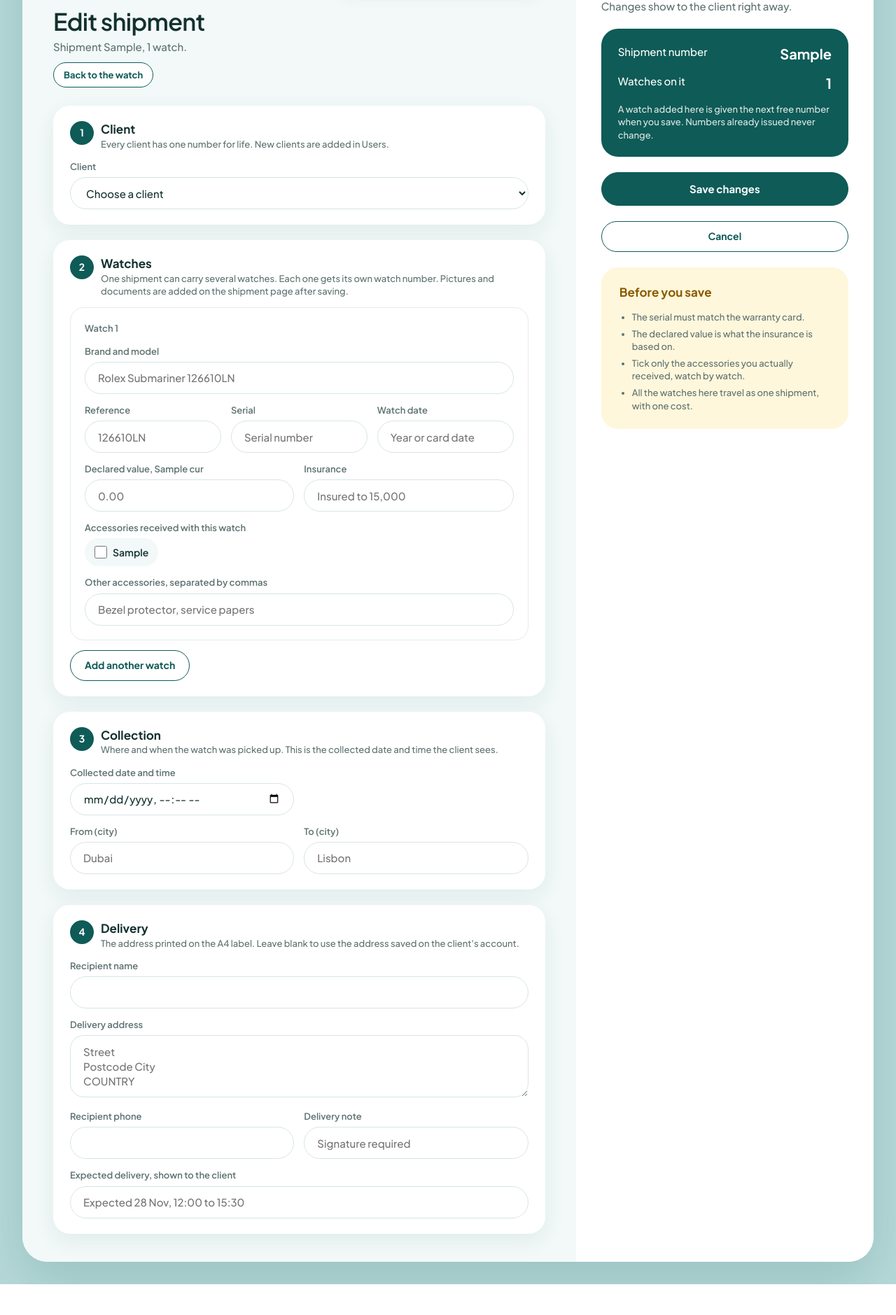
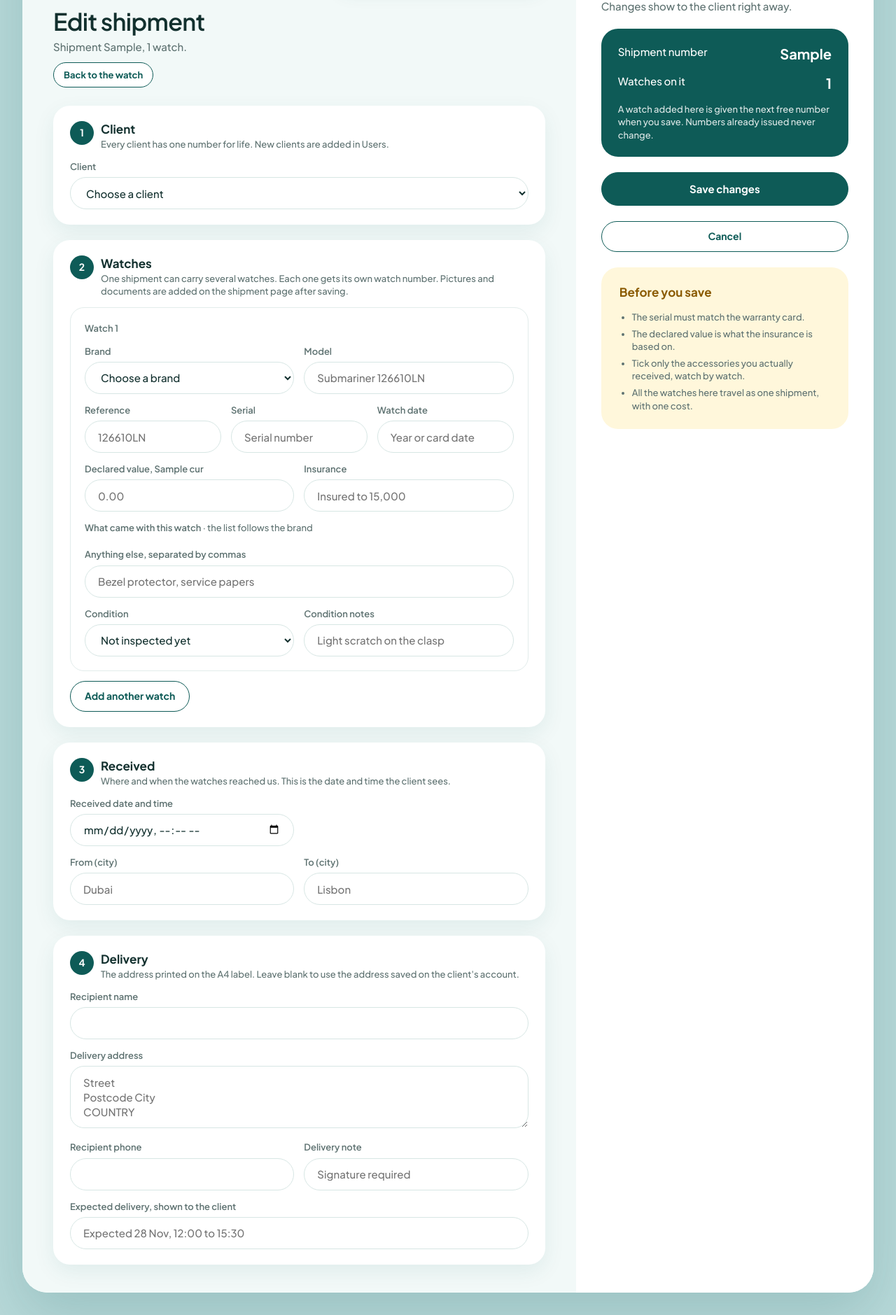
Before and after one commit to Hasnu07/purologic-logistic-board, a Node project: template views/admin/shipment_form.ejs in a window 1280 px wide. Shown: the part 195-2074 px from the top of the page at 70% size. Before the commit the page ends 2030 px from the top, so only its background shows below. Run offline with Node 20 templates, Linux system fonts and the light colour scheme; the template is opened without the code that fills it: most values are stand-ins (such as "Sample title", 1, 10 or a date in 2020).

Commit message:
Inspection flow: five statuses, a brand per watch, and condition
The statuses now follow what actually happens to a watch in the office:
Received, Inspecting, Packing/Creating shipment, In route to delivery
address, Delivered. A new shipment starts at Received and each update
offers the next step. The statuses posted before this (Collected, Packed,
Handed to courier, In transit, Customs hold, Out for delivery, Returned to
sender) are no longer offered but still read correctly, so old shipments
and their time tracking are unchanged.

Every watch now has a brand, and the brand decides what we tick off when
it comes in. Rolex asks for the green and white tags, Patek for its three
boxes and the winder, Audemars Piguet for the booklet box, Richard Mille
for the warranty sheet, Cartier for its tool. Changing the brand rebuilds
the list in place and keeps what was already ticked; anything the new list
has no room for moves into the free-text field rather than being lost.
Clients pick the brand on their request too, so the shipment form opens
already filled in.

Each watch also records how it arrived: Unworn, Worn or Scratches, with a
notes line for the detail. Brand and condition follow onto the Watches
list, the printed watch sheet and the CSV export.

What the inspection found belongs to us until the shipment is packed. A
client sees only the status while we are receiving and checking; from
Packing onwards they see what we received, what was missing, the condition
and the pictures. Staff see all of it at every step.

Co-Authored-By: Claude Opus 5 <noreply@anthropic.com>

```diff
--- /dev/null
+++ b/public/brand.js
@@ -0,0 +1,45 @@
+// The accessory ticks on the shipment form follow the brand: pick Rolex and you get Rolex's list.
+// What was already ticked stays ticked if the new list has it, so changing brand loses nothing.
+(function () {
+  var MAP = window.__BRAND_ACC || {};
+  var form = document.getElementById('shipform');
+  if (!form) return;
+
+  function rebuild(select) {
+    var block = select.closest('[data-block]');
+    if (!block) return;
+    var box = block.querySelector('[data-acc]');
+    if (!box) return;
+    var i = block.dataset.i || '0';
+    var ticked = {};
+    box.querySelectorAll('input[type=checkbox]').forEach(function (c) { if (c.checked) ticked[c.value] = true; });
+
+    var list = MAP[select.value] || MAP[''] || [];
+    box.textContent = '';
+    list.forEach(function (label) {
+      var l = document.createElement('label');
+      var c = document.createElement('input');
+      c.type = 'checkbox';
+      c.name = 'acc_' + i;
+      c.value = label;
+      c.checked = !!ticked[label];
+      l.appendChild(c);
+      l.appendChild(document.createTextNode(label));
+      box.appendChild(l);
+    });
+
+    // Anything that was ticked but is not on the new brand's list moves into the free-text field,
+    // so nothing the staff recorded is thrown away by changing the brand.
+    var leftover = Object.keys(ticked).filter(function (k) { return list.indexOf(k) === -1; });
+    var other = block.querySelector('[name^="acc_other_"]');
+    if (other && leftover.length) {
+      var have = other.value.split(',').map(function (x) { return x.trim(); }).filter(Boolean);
+      leftover.forEach(function (k) { if (have.indexOf(k) === -1) have.push(k); });
+      other.value = have.join(', ');
+    }
+  }
+
+  form.addEventListener('change', function (e) {
+    if (e.target.matches('[data-brand]')) rebuild(e.target);
+  });
+})();
--- a/src/board.js
+++ b/src/board.js
@@ -51,7 +51,7 @@ function today(clientId, requests, base) {
     .all(start.toISOString(), end.toISOString(), ...(clientId ? [clientId] : []));
   const items = rows.map((e) => ({
     at: e.created_at, time: F.fmtTime(e.created_at), tone: F.toneClass(e.status),
-    icon: e.status === 'Collected' ? 'truck' : e.status === 'Delivered' ? 'check' : e.status === 'Handed to courier' ? 'briefcase' : 'pin',
+    icon: F.stepOf(e.status) === 1 ? 'truck' : e.status === 'Delivered' ? 'check' : F.isMoving(e.status) ? 'briefcase' : 'pin',
     title: `${e.status}: ${e.watch}${e.watch_count > 1 ? ' + ' + (e.watch_count - 1) + ' more' : ''}`, sub: [e.shipment_no, e.location].filter(Boolean).join(', '), href: `${base}/shipments/${e.sid}`
   }));
   for (const r of requests) {
--- a/src/routes/client.js
+++ b/src/routes/client.js
@@ -82,7 +82,7 @@ r.get('/shipments/new', (req, res) => {
     v: {
       kind: 'collection', address: u.address, contact_name: u.name, note: '',
       d_name: u.name, d_line1: '', d_line2: '', d_post: '', d_city: u.city || '', d_country: '', d_phone: u.phone || '',
-      watches: [{ watch: '', reference: '', serial: '', watch_date: '', value: '' }]
+      watches: [{ brand: '', watch: '', reference: '', serial: '', watch_date: '', value: '' }]
     }
   });
 });
@@ -93,7 +93,8 @@ function readRequestForm(body) {
   for (let i = 0; i < 50; i++) {
     if (body['watch_' + i] === undefined) continue;
     const w = {
-      pos: i, watch: s(body['watch_' + i]).slice(0, 120), reference: s(body['reference_' + i]).slice(0, 80),
+      pos: i, brand: F.BRANDS.includes(body['brand_' + i]) ? body['brand_' + i] : '',
+      watch: s(body['watch_' + i]).slice(0, 120), reference: s(body['reference_' + i]).slice(0, 80),
       serial: s(body['serial_' + i]).slice(0, 80), watch_date: s(body['watch_date_' + i]).slice(0, 60),
       value: money(body['value_' + i])
     };
--- a/views/admin/costs.ejs
+++ b/views/admin/costs.ejs
@@ -37,7 +37,7 @@
   <div class="row between"><h2>Billed this month</h2><span class="small muted b">Last <%= billed.length %> of <%= billedCount %></span></div>
   <% if (!billed.length) { %><p class="small muted">No costs entered for shipments collected this month.</p><% } else { %>
   <div class="scroll"><table>
-    <thead><tr><th>Shipment</th><th>Watch</th><th>Client</th><th>Courier</th><th>Collected</th><th>Cost</th><th>Charged to</th></tr></thead>
+    <thead><tr><th>Shipment</th><th>Watch</th><th>Client</th><th>Courier</th><th>Received</th><th>Cost</th><th>Charged to</th></tr></thead>
     <tbody>
     <% billed.forEach((x) => { const pending = x.paid_from === 'Wallet' && !isClosed(x.status); %>
     <tr>
--- a/views/admin/shipment_form.ejs
+++ b/views/admin/shipment_form.ejs
@@ -7,7 +7,8 @@
   const wval = (w, k) => (w[k] === null || w[k] === undefined || Number.isNaN(w[k]) ? '' : w[k]);
   const accOf = (w) => (Array.isArray(w.accessories) ? w.accessories : []);
   const hasAcc = (w, label) => accOf(w).some((a) => a.label === label && a.ok);
-  const otherAcc = (w) => accOf(w).filter((a) => !STD_ACCESSORIES.includes(a.label)).map((a) => a.label).join(', ');
+  const listFor = (w) => accessoriesFor(w.brand || '');
+  const otherAcc = (w) => accOf(w).filter((a) => a.ok && !listFor(w).includes(a.label)).map((a) => a.label).join(', ');
 %>
 <div>
   <h1><%= sh ? 'Edit shipment' : 'New shipment' %></h1>
@@ -39,7 +40,14 @@
           <button type="button" class="btn btn-sm btn-danger" data-remove <%= watches.length < 2 ? 'hidden' : '' %>>Remove</button>
         </div>
         <input type="hidden" name="watch_id_<%= i %>" value="<%= w.id || '' %>">
-        <div><label class="lb" for="f-watch_<%= i %>">Brand and model</label><input id="f-watch_<%= i %>" name="watch_<%= i %>" class="in" value="<%= wval(w, 'watch') %>" placeholder="Rolex Submariner 126610LN" required></div>
+        <div class="grid2">
+          <div><label class="lb" for="f-brand_<%= i %>">Brand</label>
+            <select id="f-brand_<%= i %>" name="brand_<%= i %>" class="in" data-brand>
+              <option value="">Choose a brand</option>
+              <% BRANDS.forEach((b) => { %><option value="<%= b %>" <%= (w.brand || '') === b ? 'selected' : '' %>><%= b %></option><% }) %>
+            </select></div>
+          <div><label class="lb" for="f-watch_<%= i %>">Model</label><input id="f-watch_<%= i %>" name="watch_<%= i %>" class="in" value="<%= wval(w, 'watch') %>" placeholder="Submariner 126610LN" required></div>
+        </div>
         <div class="grid3">
           <div><label class="lb" for="f-ref_<%= i %>">Reference</label><input id="f-ref_<%= i %>" name="reference_<%= i %>" class="in" value="<%= wval(w, 'reference') %>" placeholder="126610LN"></div>
           <div><label class="lb" for="f-serial_<%= i %>">Serial</label><input id="f-serial_<%= i %>" name="serial_<%= i %>" class="in" value="<%= wval(w, 'serial') %>" placeholder="Serial number"></div>
@@ -49,9 +57,17 @@
           <div><label class="lb" for="f-value_<%= i %>">Declared value, <%= cur %></label><input id="f-value_<%= i %>" name="value_<%= i %>" class="in" type="number" min="0" step="0.01" value="<%= wval(w, 'value') %>" placeholder="0.00"></div>
           <div><label class="lb" for="f-ins_<%= i %>">Insurance</label><input id="f-ins_<%= i %>" name="insurance_<%= i %>" class="in" value="<%= wval(w, 'insurance') %>" placeholder="Insured to 15,000"></div>
         </div>
-        <div><span class="lb">Accessories received with this watch</span>
-          <div class="checks"><% STD_ACCESSORIES.forEach((a) => { %><label><input type="checkbox" name="acc_<%= i %>" value="<%= a %>" <%= hasAcc(w, a) ? 'checked' : '' %>><%= a %></label><% }) %></div></div>
-        <div><label class="lb" for="f-other_<%= i %>">Other accessories, separated by commas</label><input id="f-other_<%= i %>" name="acc_other_<%= i %>" class="in" value="<%= otherAcc(w) %>" placeholder="Bezel protector, service papers"></div>
+        <div><span class="lb">What came with this watch<span class="hint" style="font-weight:400"> &middot; the list follows the brand</span></span>
+          <div class="checks" data-acc><% listFor(w).forEach((a) => { %><label><input type="checkbox" name="acc_<%= i %>" value="<%= a %>" <%= hasAcc(w, a) ? 'checked' : '' %>><%= a %></label><% }) %></div></div>
+        <div><label class="lb" for="f-other_<%= i %>">Anything else, separated by commas</label><input id="f-other_<%= i %>" name="acc_other_<%= i %>" class="in" value="<%= otherAcc(w) %>" placeholder="Bezel protector, service papers"></div>
+        <div class="grid2">
+          <div><label class="lb" for="f-cond_<%= i %>">Condition</label>
+            <select id="f-cond_<%= i %>" name="condition_<%= i %>" class="in">
+              <option value="">Not inspected yet</option>
+              <% CONDITIONS.forEach((c) => { %><option value="<%= c %>" <%= (w.condition || '') === c ? 'selected' : '' %>><%= c %></option><% }) %>
+            </select></div>
+          <div><label class="lb" for="f-condnote_<%= i %>">Condition notes</label><input id="f-condnote_<%= i %>" name="condition_note_<%= i %>" class="in" maxlength="300" value="<%= wval(w, 'condition_note') %>" placeholder="Light scratch on the clasp"></div>
+        </div>
       </div>
       <% }) %>
     </div>
@@ -59,10 +75,10 @@
   </section>
 
   <section class="tile stack">
-    <div class="row" style="flex-wrap:nowrap;align-items:flex-start"><span class="stepn">3</span><div><h3>Collection</h3><p class="hint">Where and when the watch was picked up. This is the collected date and time the client sees.</p></div></div>
+    <div class="row" style="flex-wrap:nowrap;align-items:flex-start"><span class="stepn">3</span><div><h3>Received</h3><p class="hint">Where and when the watches reached us. This is the date and time the client sees.</p></div></div>
     <div class="grid2">
-      <div><label class="lb" for="f-coll">Collected date and time</label><input id="f-coll" name="collected_at" class="in" type="datetime-local" value="<%= toLocalInput(v.collected_at) %>" required></div>
-      <% if (!sh) { %><div><label class="lb" for="f-from">Collected at</label><input id="f-from" name="collected_from" class="in" value="<%= val('collected_from') %>" placeholder="Client, Dubai Marina"></div><% } %>
+      <div><label class="lb" for="f-coll">Received date and time</label><input id="f-coll" name="collected_at" class="in" type="datetime-local" value="<%= toLocalInput(v.collected_at) %>" required></div>
+      <% if (!sh) { %><div><label class="lb" for="f-from">Received at</label><input id="f-from" name="collected_from" class="in" value="<%= val('collected_from') %>" placeholder="Client, Dubai Marina"></div><% } %>
     </div>
     <div class="grid2">
       <div><label class="lb" for="f-origin">From (city)</label><input id="f-origin" name="origin" class="in" value="<%= val('origin') %>" placeholder="Dubai"></div>
@@ -123,5 +139,7 @@
     <li>All the watches here travel as one shipment, with one cost.</li>
   </ul>
 </div>
+<script>window.__BRAND_ACC = <%- JSON.stringify(Object.assign({ '': STD_ACCESSORIES, Other: STD_ACCESSORIES }, BRAND_ACCESSORIES)) %>;</script>
 <script src="/static/form.js" defer></script>
+<script src="/static/brand.js" defer></script>
 <%- include('../partials/bottom') %>
--- a/views/admin/shipments.ejs
+++ b/views/admin/shipments.ejs
@@ -15,8 +15,8 @@
   <input type="hidden" name="tab" value="<%= tab %>"><% if (q) { %><input type="hidden" name="q" value="<%= q %>"><% } %>
   <div style="flex:1 1 150px"><label class="sr" for="f-courier">Courier</label><select id="f-courier" name="courier" class="in"><option value="">All couriers</option><% couriers.forEach((c) => { %><option <%= c === courier ? 'selected' : '' %>><%= c %></option><% }) %></select></div>
   <div style="flex:1 1 150px"><label class="sr" for="f-route">Route</label><select id="f-route" name="route" class="in"><option value="">All routes</option><% routes.forEach((c) => { %><option <%= c === route ? 'selected' : '' %>><%= c %></option><% }) %></select></div>
-  <div style="flex:1 1 140px"><label class="sr" for="f-from">Collected from</label><input id="f-from" name="from" type="date" class="in" value="<%= from %>" title="Collected from"></div>
-  <div style="flex:1 1 140px"><label class="sr" for="f-to">Collected to</label><input id="f-to" name="to" type="date" class="in" value="<%= to %>" title="Collected to"></div>
+  <div style="flex:1 1 140px"><label class="sr" for="f-from">Received from</label><input id="f-from" name="from" type="date" class="in" value="<%= from %>" title="Received from"></div>
+  <div style="flex:1 1 140px"><label class="sr" for="f-to">Received to</label><input id="f-to" name="to" type="date" class="in" value="<%= to %>" title="Received to"></div>
   <button class="btn">Filter</button>
   <% if (qs) { %><a class="b" href="/admin/shipments?tab=<%= tab %>">Clear</a><% } %>
 </form>
@@ -24,7 +24,7 @@
 <div class="tile table-tile">
   <% if (!rows.length) { %><div class="empty"><%= qs ? 'Nothing matches these filters.' : 'Nothing here yet.' %></div><% } else { %>
   <div class="scroll"><table>
-    <thead><tr><th>Shipment</th><th>Watch no.</th><th>Watches</th><th>Client</th><th>Collected</th><th>Status</th><% if (showCost) { %><th>Cost</th><% } %><th><span class="sr">Open</span></th></tr></thead>
+    <thead><tr><th>Shipment</th><th>Watch no.</th><th>Watches</th><th>Client</th><th>Received</th><th>Status</th><% if (showCost) { %><th>Cost</th><% } %><th><span class="sr">Open</span></th></tr></thead>
     <tbody>
     <% rows.forEach((r) => { %>
     <tr>
--- a/views/admin/update.ejs
+++ b/views/admin/update.ejs
@@ -38,7 +38,7 @@
   <% if (!recent.length) { %><p class="small muted">Updates you post will be listed here.</p><% } %>
   <% recent.forEach((e) => { %>
   <a class="tile row" href="/admin/update?w=<%= encodeURIComponent(e.watch_no) %>" style="flex-wrap:nowrap;padding:16px 20px;gap:14px;color:var(--ink)">
-    <i class="dot <%= e.status === 'Collected' || e.status === 'Customs hold' ? 'dot-coral' : '' %>"></i>
+    <i class="dot <%= stepOf(e.status) === 1 ? 'dot-coral' : '' %>"></i>
     <span class="grow"><span class="b" style="display:block"><%= e.watch_no %>, <%= e.status %></span><span class="small muted" style="display:block"><%= [e.location, fmtDT(e.created_at)].filter(Boolean).join(', ') %></span></span>
   </a>
   <% }) %>
--- a/views/admin/user_edit.ejs
+++ b/views/admin/user_edit.ejs
@@ -33,7 +33,7 @@
   <h2>Recent shipments</h2>
   <% if (!shipments.length) { %><p class="small muted">No shipments for this client yet.</p><% } else { %>
   <div class="scroll"><table>
-    <thead><tr><th>Shipment</th><th>Watch no.</th><th>Watch</th><th>Collected</th><th>Status</th><th>Cost</th></tr></thead>
+    <thead><tr><th>Shipment</th><th>Watch no.</th><th>Watch</th><th>Received</th><th>Status</th><th>Cost</th></tr></thead>
     <tbody><% shipments.forEach((r) => { %>
     <tr><td class="b"><a href="/admin/shipments/<%= r.id %>"><%= r.shipment_no %></a></td><td class="no"><%= r.watch_no_label %></td><td><%= r.watch_label %></td><td><%= fmtDT(r.collected_at) %></td><td><span class="<%= chipClass(r.status) %>"><%= r.status %></span></td><td class="b"><%= money(r.cost, cur) %></td></tr>
     <% }) %></tbody>
--- a/views/client/dashboard.ejs
+++ b/views/client/dashboard.ejs
@@ -25,7 +25,7 @@
     <div class="tile tile-teal row" style="flex:1;padding:26px 28px;gap:18px">
       <% if (nearest) { %>
       <div style="flex:1 1 220px;min-width:0">
-        <div style="font-size:26px;font-weight:700;line-height:1.15"><%= nearest.status === 'Out for delivery' ? 'Out for delivery' : 'Next to arrive' %></div>
+        <div style="font-size:26px;font-weight:700;line-height:1.15"><%= isMoving(nearest.status) ? 'On the way' : 'Next to arrive' %></div>
         <div class="muted" style="font-size:14px;margin-top:6px"><%= nearest.watch_label %>, <%= nearest.shipment_no %>, is <%= nearest.status.toLowerCase() %><%= nearest.last_location ? ' at ' + nearest.last_location : '' %>.<%= nearest.eta_note ? ' ' + nearest.eta_note + '.' : '' %></div>
       </div>
       <a class="btn btn-ghost" href="/client/shipments/<%= nearest.id %>">Track it</a>
--- a/views/client/shipments.ejs
+++ b/views/client/shipments.ejs
@@ -13,7 +13,7 @@
 <div class="tile table-tile">
   <% if (!rows.length) { %><div class="empty"><%= q ? 'Nothing matches that search.' : tab === 'active' ? 'No shipments are moving right now.' : 'Nothing here yet.' %></div><% } else { %>
   <div class="scroll"><table>
-    <thead><tr><th>Watch no.</th><th>Watch</th><th>Shipment</th><th>Collected</th><th>Status</th><th>Cost</th><th>Delivered</th><th><span class="sr">Open</span></th></tr></thead>
+    <thead><tr><th>Watch no.</th><th>Watch</th><th>Shipment</th><th>Received</th><th>Status</th><th>Cost</th><th>Delivered</th><th><span class="sr">Open</span></th></tr></thead>
     <tbody>
     <% rows.forEach((r) => { %>
     <tr>
--- a/views/partials/auth_side.ejs
+++ b/views/partials/auth_side.ejs
@@ -5,7 +5,7 @@
     <p class="lead">Collect, track and deliver with a unique number for every client and every watch. Admins run the board, clients follow their own shipments.</p>
   </div>
   <div class="feats">
-    <div class="feat"><span class="ico" style="background:var(--amber);color:var(--ink)"><%- icon('pin') %></span><h3>Live tracking</h3><p>Collected, packed, in transit, delivered, with time stamps.</p></div>
+    <div class="feat"><span class="ico" style="background:var(--amber);color:var(--ink)"><%- icon('pin') %></span><h3>Live tracking</h3><p>Received, inspected, packed, on the way, delivered, with time stamps.</p></div>
     <div class="feat"><span class="ico" style="background:var(--coral);color:var(--ink)"><%- icon('clock') %></span><h3>Time tracker</h3><p>How long each shipment sits at every stage.</p></div>
     <div class="feat"><span class="ico" style="background:var(--teal-soft2);color:var(--teal)"><%- icon('users') %></span><h3>Multi login</h3><p>Admin, staff, courier and client roles, several devices at once.</p></div>
   </div>
--- a/views/partials/shipcard.ejs
+++ b/views/partials/shipcard.ejs
@@ -1,7 +1,7 @@
 <% const base = user.role === 'client' ? '/client' : '/admin'; const staff = user.role !== 'client'; %>
 <article class="tile stack" style="padding:24px 26px">
   <div class="row between" style="align-items:flex-start;flex-wrap:nowrap">
-    <div style="min-width:0"><h3 style="font-size:20px"><%= s.watch_label %></h3><div class="small muted" style="margin-top:4px;font-size:14px"><%= s.status === 'Delivered' ? 'Delivered ' + fmtDT(s.delivered_at) : 'Collected ' + fmtDT(s.collected_at) %></div></div>
+    <div style="min-width:0"><h3 style="font-size:20px"><%= s.watch_label %></h3><div class="small muted" style="margin-top:4px;font-size:14px"><%= s.status === 'Delivered' ? 'Delivered ' + fmtDT(s.delivered_at) : 'Received ' + fmtDT(s.collected_at) %></div></div>
     <span class="no small"><%= s.watch_no_label %></span>
   </div>
   <div class="row" style="gap:8px">
--- a/views/print.ejs
+++ b/views/print.ejs
@@ -32,23 +32,25 @@
   <% watches.forEach((w, wi) => { const accessories = w.accessories; %>
   <section aria-label="Watch sheet" class="<%= wi ? 'sheet-next' : '' %>" style="display:flex;flex-direction:column;gap:12px">
     <div class="row between" style="align-items:baseline;flex-wrap:nowrap">
-      <h1 style="font-size:22px;font-weight:700">Watch sheet · <%= w.watch %><%= watches.length > 1 ? ' (' + (wi + 1) + ' of ' + watches.length + ')' : '' %></h1>
+      <h1 style="font-size:22px;font-weight:700">Watch sheet · <%= [w.brand, w.watch].filter(Boolean).join(' ') %><%= watches.length > 1 ? ' (' + (wi + 1) + ' of ' + watches.length + ')' : '' %></h1>
       <div style="font-size:18px;font-weight:700;letter-spacing:.06em;white-space:nowrap"><%= w.watch_no %></div>
     </div>
     <div style="display:flex;gap:16px;align-items:flex-start">
       <table style="flex:1">
         <tbody>
+          <tr><th>Brand</th><td><%= w.brand || '—' %></td></tr>
           <tr><th>Reference</th><td><%= w.reference || '—' %></td></tr>
           <tr><th>Serial</th><td><%= w.serial || '—' %></td></tr>
           <tr><th>Watch date</th><td><%= w.watch_date || '—' %></td></tr>
           <tr><th>Declared value</th><td class="b"><%= w.value === null ? '—' : cur + ' ' + w.value.toLocaleString('en-US', { minimumFractionDigits: 2 }) %></td></tr>
+          <tr><th>Condition</th><td><%= [w.condition, w.condition_note].filter(Boolean).join(' · ') || 'Not inspected' %></td></tr>
           <tr><th>Accessories</th><td>
             <%= accessories.filter((a) => a.ok).map((a) => a.label).join(' · ') || 'None recorded' %>
             <% const missing = accessories.filter((a) => !a.ok).map((a) => a.label); if (missing.length) { %><br><span style="color:#444">Not included: <%= missing.join(', ').toLowerCase() %></span><% } %>
           </td></tr>
           <tr><th>Shipment cost</th><td class="b"><%= sh.cost === null ? 'To be confirmed' : cur + ' ' + sh.cost.toLocaleString('en-US', { minimumFractionDigits: 2 }) %><%= watches.length > 1 ? ' · for all ' + watches.length + ' watches' : '' %></td></tr>
           <tr><th>Courier · AWB</th><td><%= [sh.courier, sh.awb, w.insurance].filter(Boolean).join(' · ') || '—' %></td></tr>
-          <tr><th>Collected</th><td><%= fmtDate(sh.collected_at) %> · <%= fmtTime(sh.collected_at) %><%= first && first.location ? ' · ' + first.location : '' %></td></tr>
+          <tr><th>Received</th><td><%= fmtDate(sh.collected_at) %> · <%= fmtTime(sh.collected_at) %><%= first && first.location ? ' · ' + first.location : '' %></td></tr>
           <tr><th>Route</th><td><%= route(sh) %></td></tr>
           <tr><th>Client</th><td><%= sh.client_no %> · <%= sh.client_name %><%= sh.client_city ? ' · ' + sh.client_city : '' %></td></tr>
         </tbody>
```
Also changed, not shown: scripts/seed.js (+30 -14 lines), src/db.js (+21 -13 lines), src/format.js (+44 -10 lines), src/routes/admin.js (+30 -13 lines), views/admin/watches.ejs (+5 -2 lines), views/client/request.ejs (+8 -1 lines), views/shipment.ejs (+17 -7 lines).
